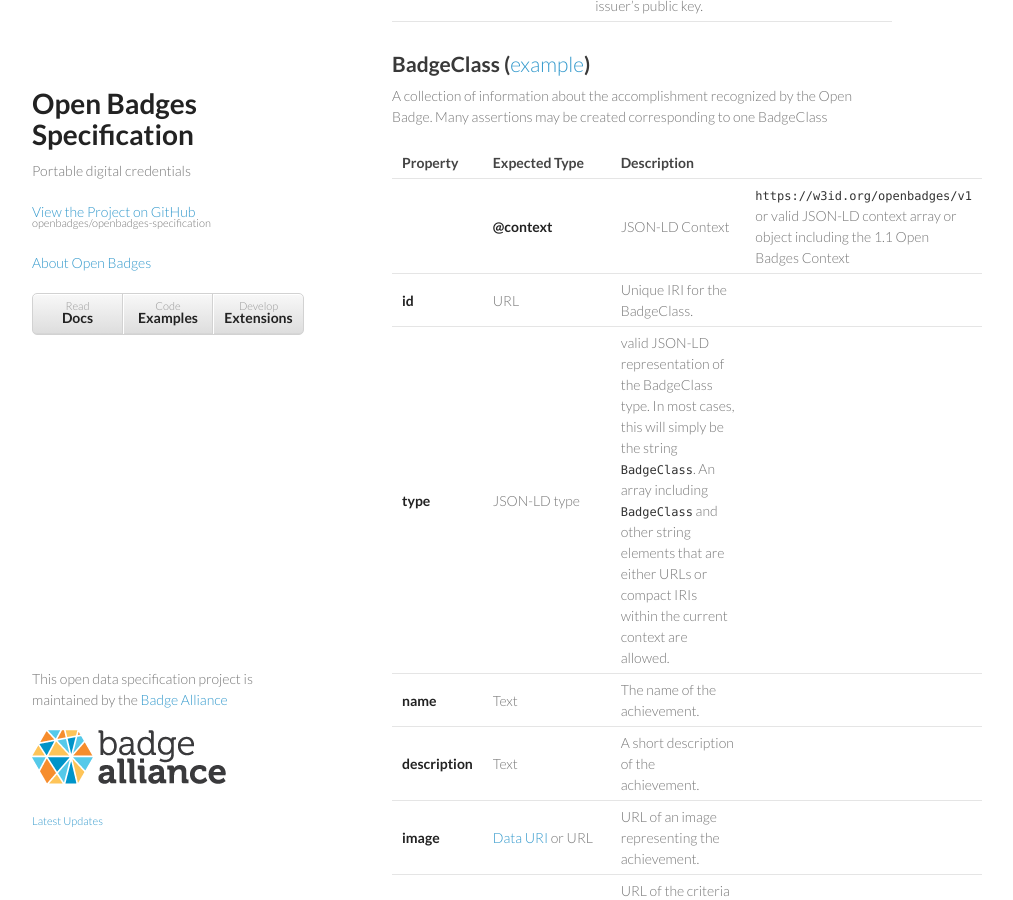
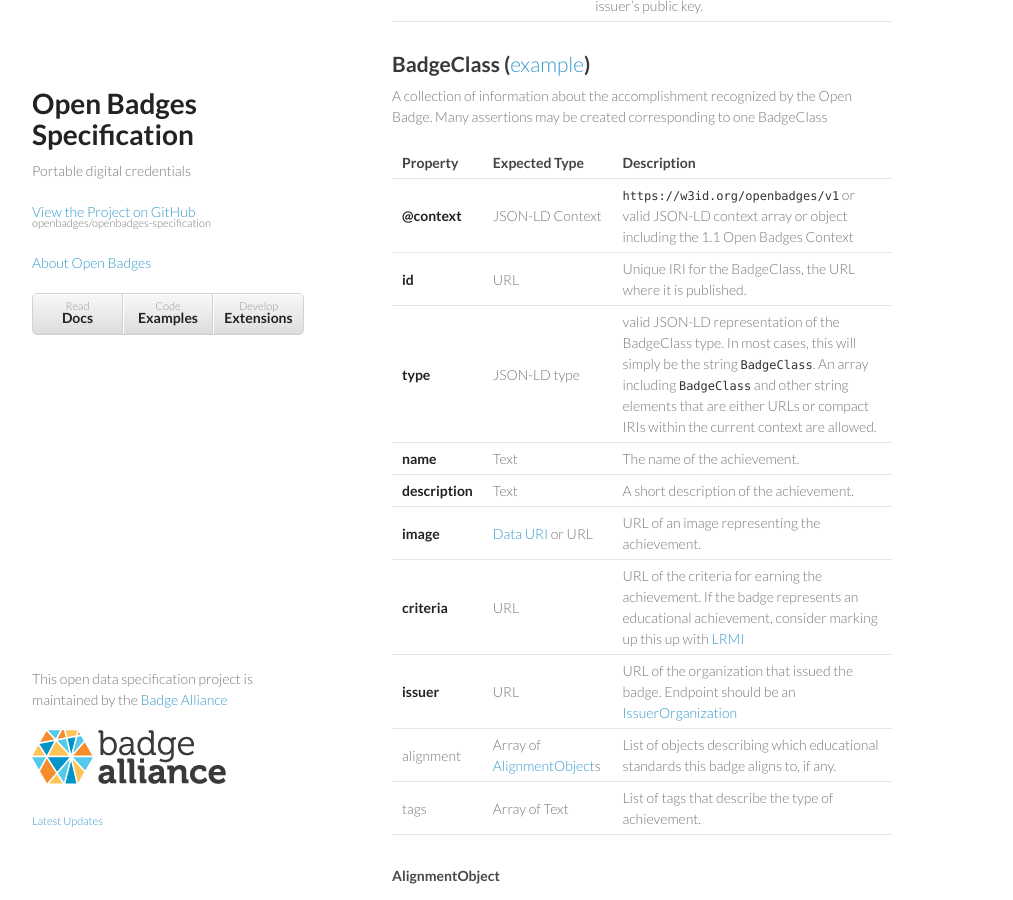
Before and after one commit to 1EdTech/openbadges-specification, a Jekyll site: the page built from index.md, in a window 1280 px wide and 900 px high, scrolled down 3581 px. Shown: the whole window, without its empty margins (178-1191 px from the left). Built offline with Jekyll 4.4.1, drawn with Linux system fonts in a browser that asks for light colours.

Commit message:
clarify requirements for id property

```diff
--- a/index.md
+++ b/index.md
@@ -6,7 +6,7 @@ show_sidebar: true
 # {{ page.title }}
 This specification describes a method for packaging information about accomplishments, embedding it into portable image files as digital badges, and establishing an infrastructure for its validation.
 
-This specification includes term definitions for representations of data in Open Badges. These term definitions appear in the current [JSON-LD context (_v1.1_)]({{site.baseurl}}/1.1/context.json)  for the Open Badges Standard.
+This specification includes term definitions for representations of data in Open Badges. These term definitions appear in the current [JSON-LD context (_v1.1_)](https://w3id.org/openbadges/v1)  for the Open Badges Standard.
 
 #### Status of this Document
 This document is an incomplete draft of the version 1.1 update to the Open Badges Specification. It has not yet been approved by the Badge Alliance Standard Working Group and is not the current version. See [Version 1.0](https://github.com/mozilla/openbadges-specification/blob/master/Assertion/latest.md) for the current version.
@@ -94,8 +94,8 @@ A collection of information about the accomplishment recognized by the Open Badg
 
 Property | Expected Type | Description
 --------|------------|-----------
-| **@context** | JSON-LD Context | `https://w3id.org/openbadges/v1` or valid JSON-LD context array or object including the 1.1 Open Badges Context
-**id** | URL | Unique IRI for the BadgeClass.
+**@context** | JSON-LD Context | `https://w3id.org/openbadges/v1` or valid JSON-LD context array or object including the 1.1 Open Badges Context
+**id** | URL | Unique IRI for the BadgeClass, the URL where it is published.
 **type** | JSON-LD type | valid JSON-LD representation of the BadgeClass type. In most cases, this will simply be the string `BadgeClass`. An array including `BadgeClass` and other string elements that are either URLs or compact IRIs within the current context are allowed.
 **name** | Text | The name of the achievement.
 **description** | Text | A short description of the achievement.
@@ -119,7 +119,7 @@ A collection of information about the entity or organization issuing the Open Ba
 
 Property | Expected Type | Description
 --------|------------|-----------
-| **@context** | JSON-LD Context | `https://w3id.org/openbadges/v1` or valid JSON-LD context array or object including the 1.1 Open Badges Context
+**@context** | JSON-LD Context | `https://w3id.org/openbadges/v1` or valid JSON-LD context array or object including the 1.1 Open Badges Context
 **id** | URL | Unique IRI for the hosted IssuerOrganization file.
 **type** | JSON-LD type | valid JSON-LD representation of the Issuer type. In most cases, this will simply be the string `IssuerOrg`. An array including `IssuerOrg` and other string elements that are either URLs or compact IRIs within the current context are allowed.
 <a id="name"></a>**name** | Text | The name of the issuing organization.
```
